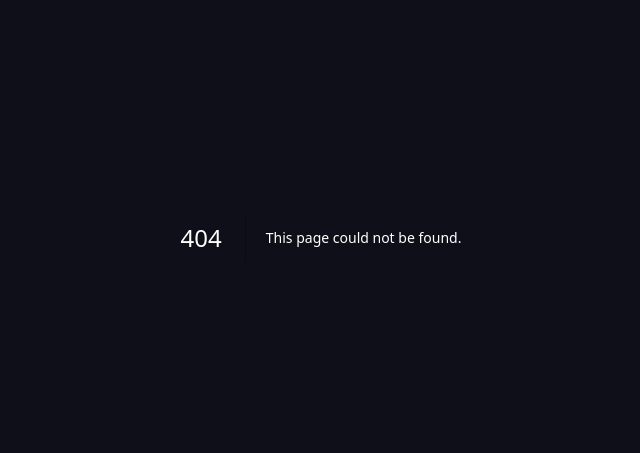
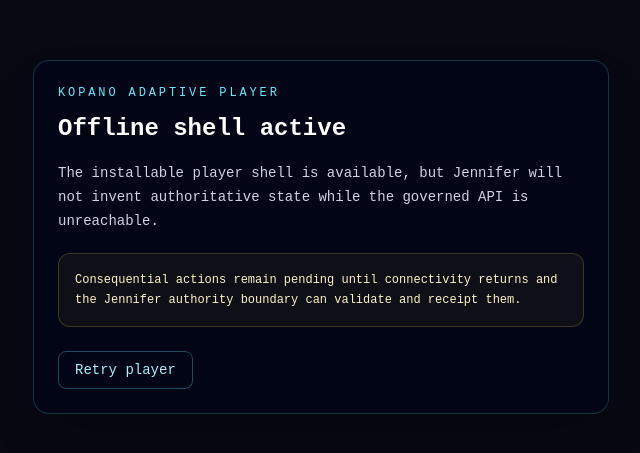
Before and after one commit to RobynAwesome/Project-Jennifer, a Next.js app in the folder apps/web/: page /player/offline in a window 1280 px wide. Before the commit this address had no page. Shown: the part 163-616 px from the top of the page, without its empty margins (319-959 px from the left). Built offline with nearby package versions, Linux system fonts and the light colour scheme.

Commit message:
feat(player): add explicit offline player shell

```diff
--- /dev/null
+++ b/apps/web/src/app/player/offline/page.tsx
@@ -0,0 +1,21 @@
+import Link from "next/link";
+
+export default function PlayerOfflinePage() {
+  return (
+    <main className="min-h-[100dvh] bg-[#060912] text-white grid place-items-center p-6">
+      <section className="w-full max-w-xl rounded-2xl border border-cyan-300/20 bg-slate-950/80 p-6 font-mono shadow-2xl">
+        <p className="text-xs uppercase tracking-[0.24em] text-cyan-300">Kopano Adaptive Player</p>
+        <h1 className="mt-3 text-2xl font-bold">Offline shell active</h1>
+        <p className="mt-4 text-sm leading-6 text-slate-300">
+          The installable player shell is available, but Jennifer will not invent authoritative state while the governed API is unreachable.
+        </p>
+        <div className="mt-5 rounded-xl border border-amber-300/20 bg-amber-300/5 p-4 text-xs leading-5 text-amber-100">
+          Consequential actions remain pending until connectivity returns and the Jennifer authority boundary can validate and receipt them.
+        </div>
+        <Link href="/player" className="mt-6 inline-flex rounded-lg border border-cyan-300/30 px-4 py-2 text-sm text-cyan-200 hover:bg-cyan-300/10">
+          Retry player
+        </Link>
+      </section>
+    </main>
+  );
+}
```
